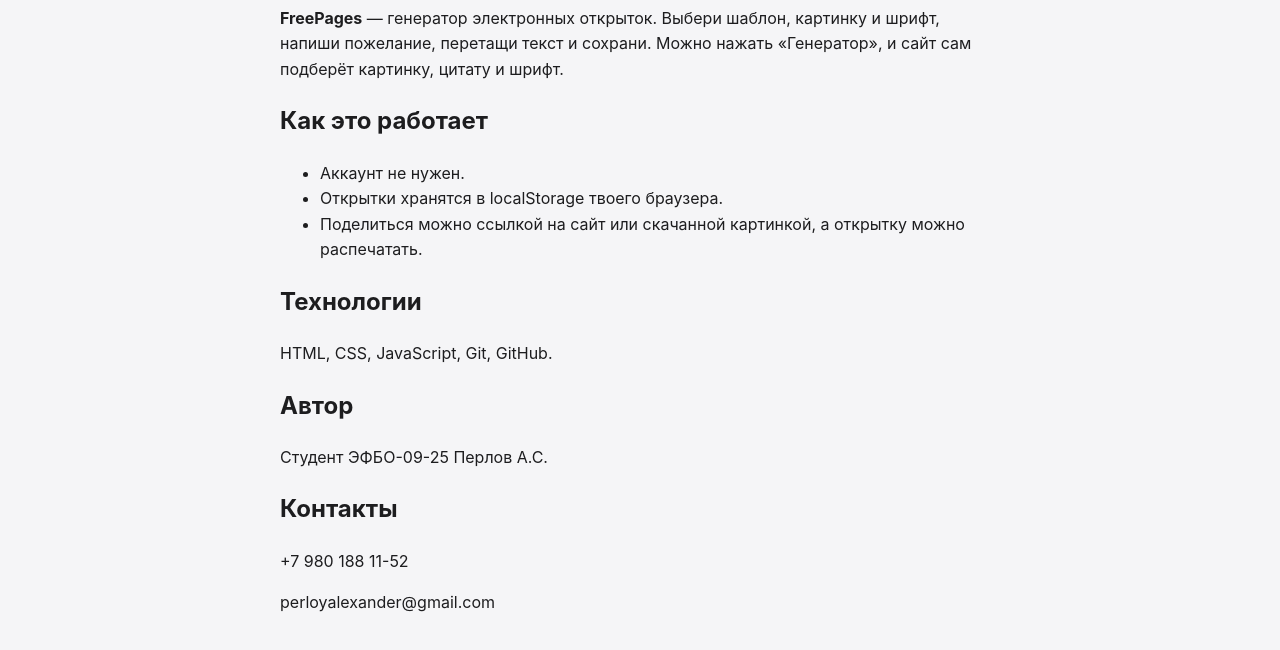
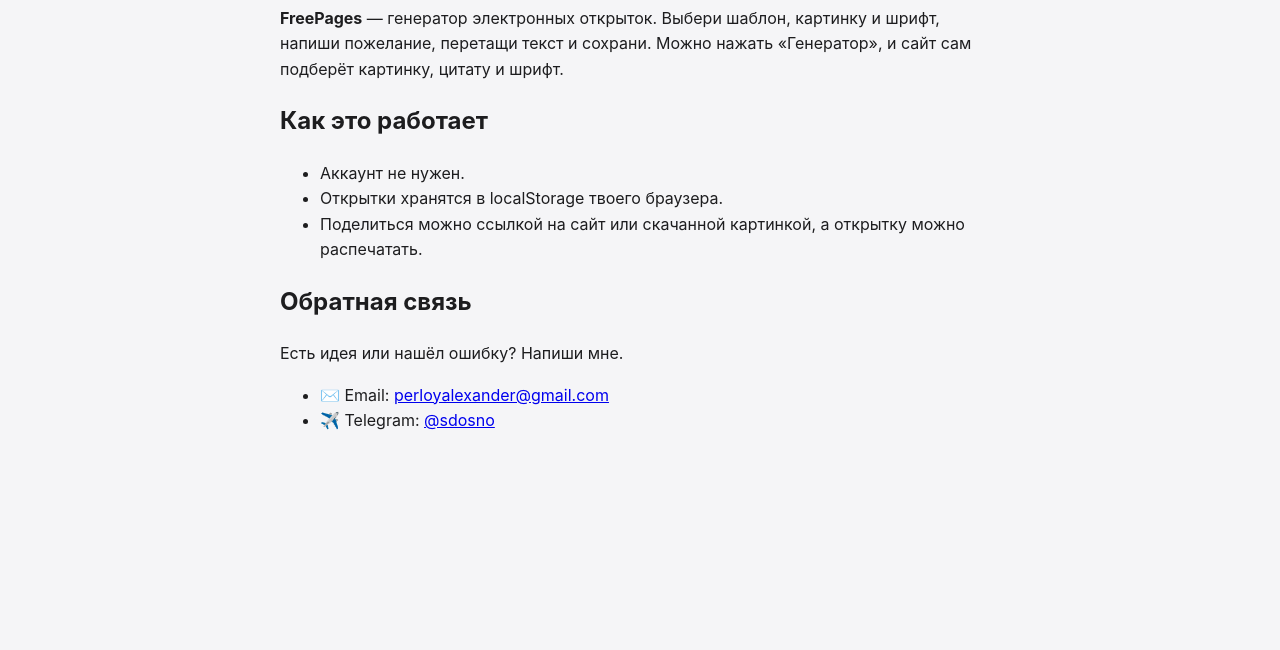
Before and after one commit to perloyalexander-svg/site-kr-3, a plain HTML site: page about.html in a window 1280 px wide. Shown: the part 150-800 px from the top of the page. Drawn offline with Linux system fonts and the light colour scheme.

Commit message:
fix futter and about.html

```diff
--- a/about.html
+++ b/about.html
@@ -9,8 +9,12 @@
 <p><b>FreePages</b> — генератор электронных открыток. Выбери шаблон, картинку и шрифт, напиши пожелание, перетащи текст и сохрани. Можно нажать «Генератор», и сайт сам подберёт картинку, цитату и шрифт.</p>
 <h2>Как это работает</h2>
 <ul><li>Аккаунт не нужен.</li><li>Открытки хранятся в localStorage твоего браузера.</li><li>Поделиться можно ссылкой на сайт или скачанной картинкой, а открытку можно распечатать.</li></ul>
-<h2>Технологии</h2><p>HTML, CSS, JavaScript, Git, GitHub.</p>
-<h2>Автор</h2><p>Студент ЭФБО-09-25 Перлов А.С.</p>
-<h2>Контакты</h2><p>+7 980 188 11-52</p><p>perloyalexander@gmail.com</p></main>
+<h2>Обратная связь</h2>
+<p>Есть идея или нашёл ошибку? Напиши мне.</p>
+<ul>
+<li>✉️ Email: <a href="mailto:perloyalexander@gmail.com">perloyalexander@gmail.com</a></li>
+<li>✈️ Telegram: <a href="https://t.me/sdosno" target="_blank" rel="noopener">@sdosno</a></li>
+</ul>
+</main>
 
 <script src="js/main.js"></script></body></html>
```
Also changed, not shown: main_screen.html (+2 -2 lines).
